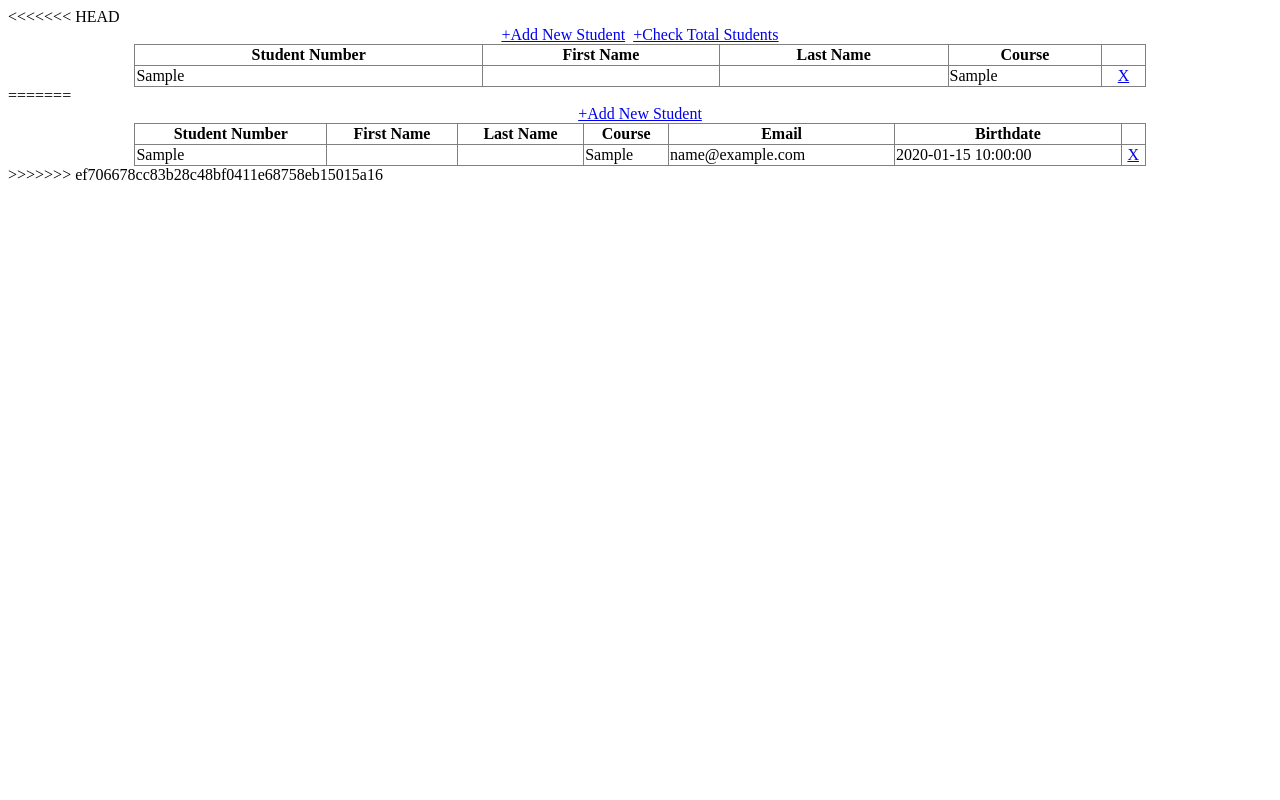
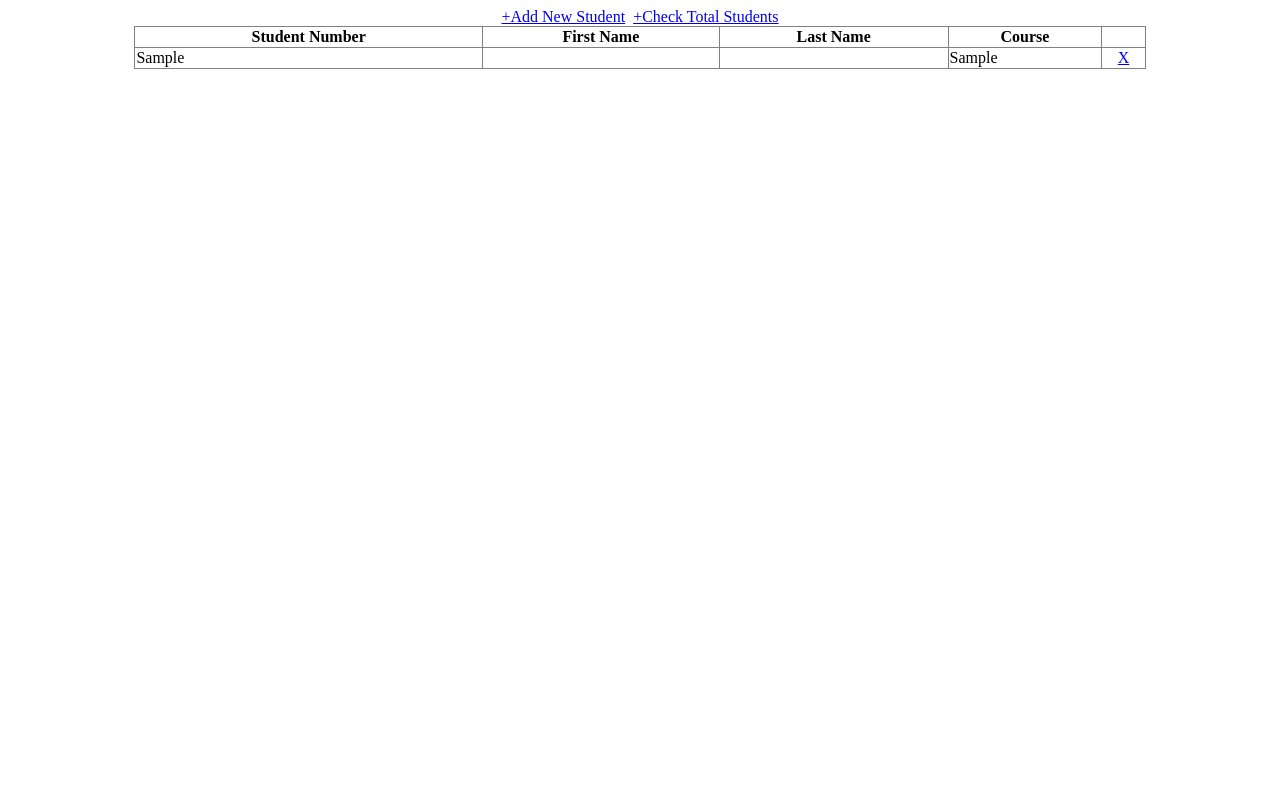
Before and after one commit to kenn-64bit/DCIT-55-PHP, a PHP site: page / in a window 1280 px wide. Run offline with PHP 8.4, Linux system fonts and the light colour scheme; tables that the repository leaves empty or names only in its code hold one stand-in row (values such as "Sample post"); data that the repository does not hold is empty.

Commit message:
Update index.php

```diff
--- a/index.php
+++ b/index.php
@@ -6,7 +6,6 @@ $conn=mysqli_connect("localhost","root","","phpsample");
 ?>
 </head>
 <body>
-<<<<<<< HEAD
 	<center>
 	<a href="form.php">+Add New Student</a>&nbsp;
 
@@ -38,38 +37,5 @@ $conn=mysqli_connect("localhost","root","","phpsample");
 		?>
 		</table>
 	</center>
-=======
-<center>
-<a href="form.php">+Add New Student</a>
-<table border="1" width="80%" style="border-collapse:collapse;">
-<tr>
-<th>Student Number</th>
-<th>First Name</th>
-<th>Last Name</th>
-<th>Course</th>
-<th>Email</th>
-<th>Birthdate</th>
-<th>&nbsp;</th>
-</tr>
-<?php
-$result=mysqli_query($conn,"SELECT * FROM student ORDER BY lName ASC");
-while($row=mysqli_fetch_array($result))
-{
-?>
-<tr>
-<td><?php echo $row['studentnum'];?></td>
-<td><?php echo $row['fName'];?></td>
-<td><?php echo $row['lName'];?></td>
-<td><?php echo $row['course'];?></td>
-<td><?php echo $row['email'];?></td>
-<td><?php echo $row['birthdate'];?></td>
-<td align="center"><a href="delete.php?studentnum=<?php echo $row['studentnum'];?>" onclick="return confirm('Are you sure you want to delete this record?');">X</a></td>
-</tr>
-<?php
-}
-?>
-</table>
-</center>
->>>>>>> ef706678cc83b28c48bf0411e68758eb15015a16
 </body>
 </html>
```
